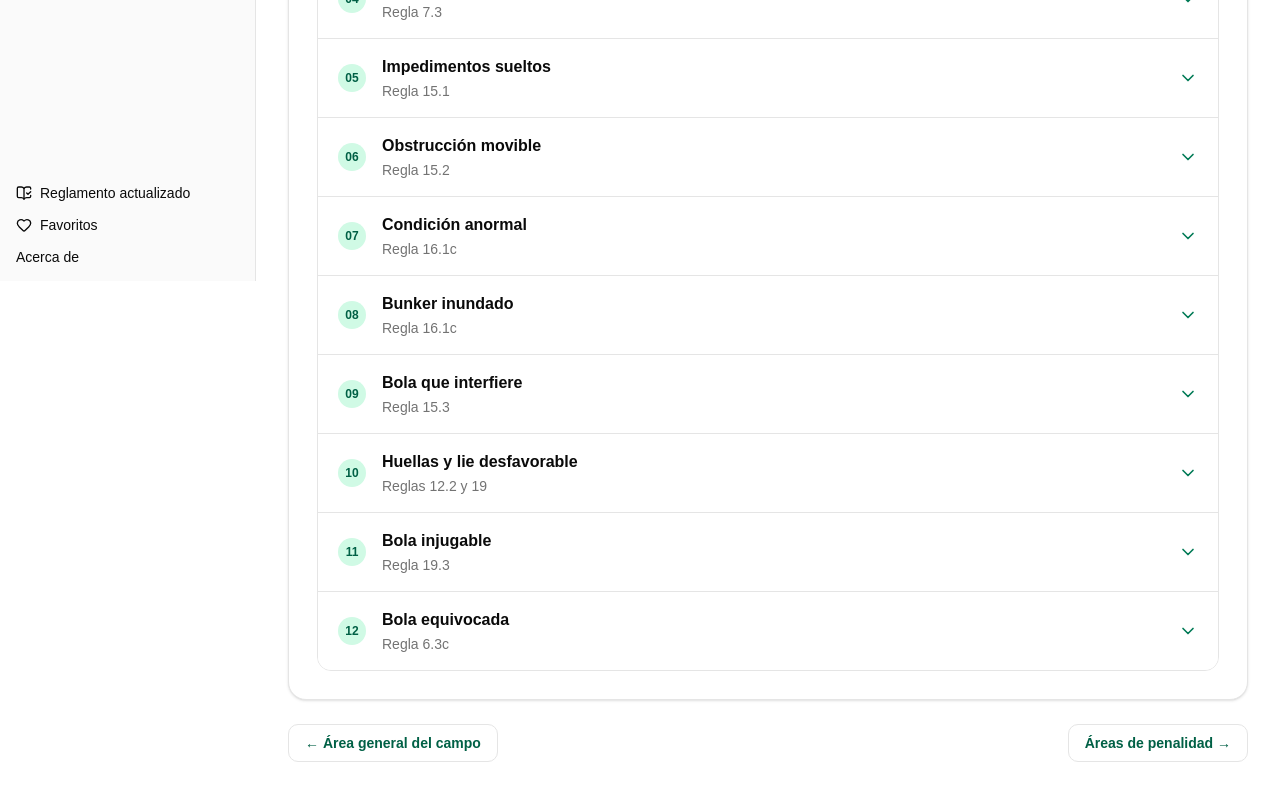
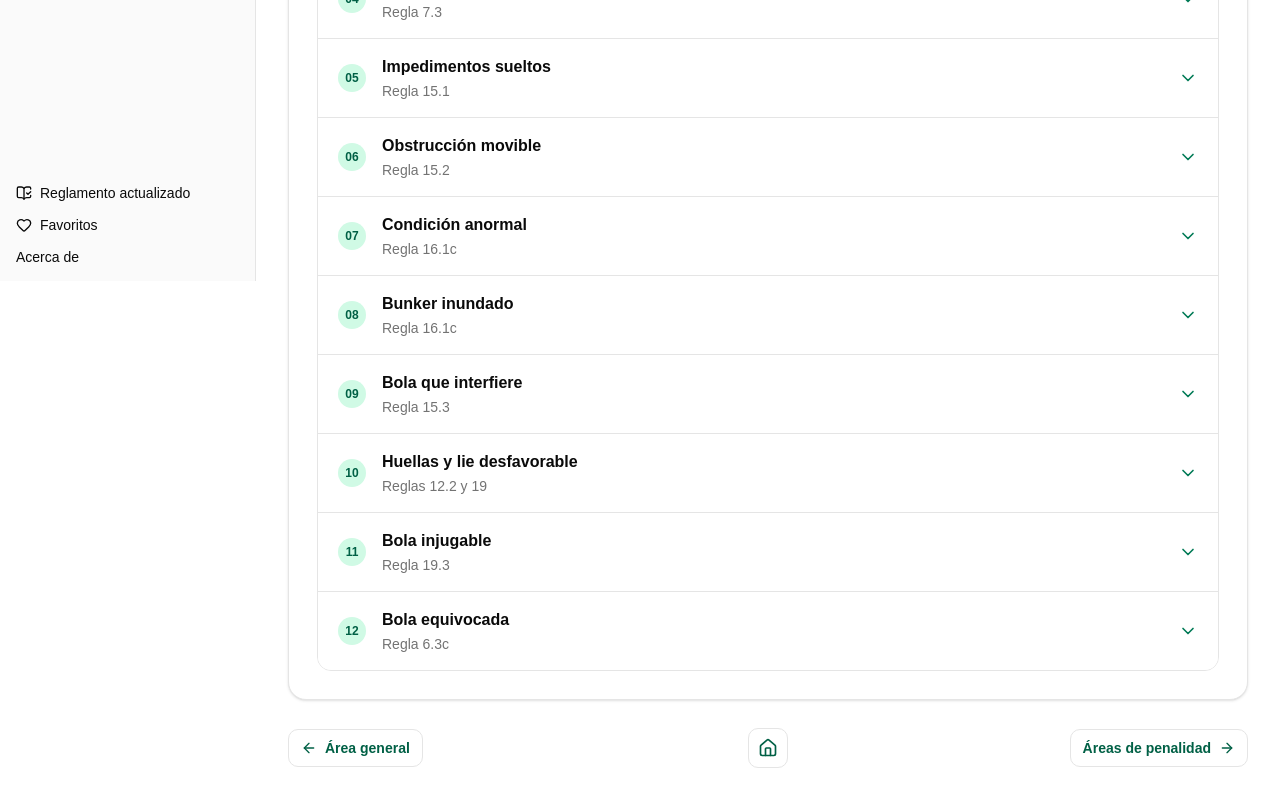
Before and after one commit to IgnacioCepeda/Golf_Rules, a Next.js app in the folder web/: page /dashboard/bunker in a window 1280 px wide. Shown: the part 519-1319 px from the top of the page. Built offline with nearby package versions, Linux system fonts and the light colour scheme.

Commit message:
feat: add section navigation controls v0.8.2

```diff
--- a/web/app/acerca-de/page.tsx
+++ b/web/app/acerca-de/page.tsx
@@ -20,7 +20,7 @@ export default function AboutPage() {
           <dl className="mt-6 space-y-3 text-sm">
             <div className="flex justify-between gap-4 border-b border-white/10 pb-3">
               <dt className="text-neutral-400">Versión</dt>
-              <dd className="font-medium">0.8.1</dd>
+              <dd className="font-medium">0.8.2</dd>
             </div>
             <div className="flex justify-between gap-4">
               <dt className="text-neutral-400">Desarrollo</dt>
--- a/web/app/dashboard/area-general/page.tsx
+++ b/web/app/dashboard/area-general/page.tsx
@@ -1,6 +1,7 @@
 import { GeneralAreaSection } from "@/components/general-area-section"
 import { RulesPageLayout } from "@/components/rules-page-layout"
+import { SectionNavigation } from "@/components/section-navigation"
 
 export default function GeneralAreaPage() {
-  return <RulesPageLayout title="Área general del campo"><GeneralAreaSection /><nav aria-label="Navegación entre secciones" className="flex"><a href="/dashboard/mesa-de-salida" className="rounded-lg border px-4 py-2 text-sm font-semibold text-emerald-800 transition hover:bg-emerald-50">← Mesas de salida</a></nav></RulesPageLayout>
+  return <RulesPageLayout title="Área general del campo"><GeneralAreaSection /><SectionNavigation previous={{ href: "/dashboard/mesa-de-salida", label: "Mesas de salida" }} next={{ href: "/dashboard/bunker", label: "Bunker" }} /></RulesPageLayout>
 }
--- a/web/app/dashboard/areas-de-penalizacion/page.tsx
+++ b/web/app/dashboard/areas-de-penalizacion/page.tsx
@@ -1,5 +1,6 @@
 import { RuleTopicsSection } from "@/components/rule-topics-section"
 import { RulesPageLayout } from "@/components/rules-page-layout"
+import { SectionNavigation } from "@/components/section-navigation"
 
 const topics = [
   { title: "Delimitación", rule: "Definición de área de penalización", image: "/rules/areas-de-penalizacion/delimitacion.png", description: "Las áreas de penalización se identifican normalmente con estacas o líneas rojas o amarillas. Incluyen el suelo y todo lo que está dentro de su borde; el agua no es necesaria para que exista un área de penalización." },
@@ -16,4 +17,4 @@ const topics = [
   { title: "Bola injugable", rule: "Regla 19.1", image: "/rules/areas-de-penalizacion/injugable.png", description: "No puedes declarar una bola injugable dentro de un área de penalización. Puedes jugarla como reposa o usar las opciones de alivio con penalización de la Regla 17." },
 ] as const
 
-export default function PenaltyAreasPage() { return <RulesPageLayout title="Áreas de penalidad (lagos de agua)"><RuleTopicsSection title="Áreas de penalidad (lagos de agua)" intro="Identifica el color del área y elige correctamente tu opción de alivio." topics={topics} /><nav aria-label="Navegación entre secciones" className="flex justify-between"><a href="/dashboard/bunker" className="rounded-lg border px-4 py-2 text-sm font-semibold text-emerald-800 hover:bg-emerald-50">← Bunker</a><a href="/dashboard/green" className="rounded-lg border px-4 py-2 text-sm font-semibold text-emerald-800 hover:bg-emerald-50">Green →</a></nav></RulesPageLayout> }
+export default function PenaltyAreasPage() { return <RulesPageLayout title="Áreas de penalidad (lagos de agua)"><RuleTopicsSection title="Áreas de penalidad (lagos de agua)" intro="Identifica el color del área y elige correctamente tu opción de alivio." topics={topics} /><SectionNavigation previous={{ href: "/dashboard/bunker", label: "Bunker" }} next={{ href: "/dashboard/green", label: "Green" }} /></RulesPageLayout> }
--- a/web/app/dashboard/bases-y-dropear/page.tsx
+++ b/web/app/dashboard/bases-y-dropear/page.tsx
@@ -1,13 +1,12 @@
 import { BasicsDroppingSection } from "@/components/basics-dropping-section"
 import { RulesPageLayout } from "@/components/rules-page-layout"
+import { SectionNavigation } from "@/components/section-navigation"
 
 export default function BasicsDroppingPage() {
   return (
     <RulesPageLayout title="Bases y dropear">
       <BasicsDroppingSection />
-      <nav aria-label="Navegación entre secciones" className="flex justify-end">
-        <a href="/dashboard/mesa-de-salida" className="rounded-lg border px-4 py-2 text-sm font-semibold text-emerald-800 transition hover:bg-emerald-50">Mesas de salida →</a>
-      </nav>
+      <SectionNavigation next={{ href: "/dashboard/mesa-de-salida", label: "Mesas de salida" }} />
     </RulesPageLayout>
   )
 }
--- a/web/app/dashboard/bunker/page.tsx
+++ b/web/app/dashboard/bunker/page.tsx
@@ -1,5 +1,6 @@
 import { RuleTopicsSection } from "@/components/rule-topics-section"
 import { RulesPageLayout } from "@/components/rules-page-layout"
+import { SectionNavigation } from "@/components/section-navigation"
 
 const topics = [
   { title: "Delimitación del bunker", rule: "Definición de bunker", image: "/rules/bunker/delimitacion.png", description: "Un bunker es un área preparada de arena. El borde se define por donde el suelo ha sido cortado hacia abajo; si parte de la bola toca arena dentro del borde, está en el bunker." },
@@ -16,4 +17,4 @@ const topics = [
   { title: "Bola equivocada", rule: "Regla 6.3c", image: "/rules/bunker/bola-equivocada.png", description: "No juegues una bola equivocada. En juego por golpes la penalización es dos golpes y debes corregir jugando la bola correcta; los golpes a la bola equivocada no cuentan." },
 ] as const
 
-export default function BunkerPage() { return <RulesPageLayout title="Bunker (trampas de arena)"><RuleTopicsSection title="Bunker (trampas de arena)" intro="Procedimientos y opciones de alivio cuando tu bola está en la arena." topics={topics} /><nav aria-label="Navegación entre secciones" className="flex justify-between"><a href="/dashboard/area-general" className="rounded-lg border px-4 py-2 text-sm font-semibold text-emerald-800 hover:bg-emerald-50">← Área general del campo</a><a href="/dashboard/areas-de-penalizacion" className="rounded-lg border px-4 py-2 text-sm font-semibold text-emerald-800 hover:bg-emerald-50">Áreas de penalidad →</a></nav></RulesPageLayout> }
+export default function BunkerPage() { return <RulesPageLayout title="Bunker (trampas de arena)"><RuleTopicsSection title="Bunker (trampas de arena)" intro="Procedimientos y opciones de alivio cuando tu bola está en la arena." topics={topics} /><SectionNavigation previous={{ href: "/dashboard/area-general", label: "Área general" }} next={{ href: "/dashboard/areas-de-penalizacion", label: "Áreas de penalidad" }} /></RulesPageLayout> }
--- a/web/app/dashboard/green/page.tsx
+++ b/web/app/dashboard/green/page.tsx
@@ -1,5 +1,6 @@
 import { RuleTopicsSection } from "@/components/rule-topics-section"
 import { RulesPageLayout } from "@/components/rules-page-layout"
+import { SectionNavigation } from "@/components/section-navigation"
 
 const topics = [
   { title: "Green del hoyo que juegas", rule: "Regla 13.1", image: "/rules/green/green-del-hoyo.png", description: "En el green de tu hoyo puedes marcar, levantar, limpiar y reponer la bola. También puedes reparar daños y quitar arena y tierra suelta." },
@@ -19,4 +20,4 @@ const topics = [
   { title: "Putt desde lugar equivocado", rule: "Regla 14.7", image: "/rules/green/putt-equivocado.png", description: "Si juegas desde un lugar equivocado, detente y corrige el procedimiento. En juego por golpes, una infracción grave puede requerir corregir antes de iniciar el siguiente hoyo." },
 ] as const
 
-export default function GreenPage() { return <RulesPageLayout title="Green"><RuleTopicsSection title="Green" intro="Reglas para marcar, reparar y jugar la bola en el green del hoyo." topics={topics} /><nav aria-label="Navegación entre secciones" className="flex"><a href="/dashboard/areas-de-penalizacion" className="rounded-lg border px-4 py-2 text-sm font-semibold text-emerald-800 hover:bg-emerald-50">← Áreas de penalización</a></nav></RulesPageLayout> }
+export default function GreenPage() { return <RulesPageLayout title="Green"><RuleTopicsSection title="Green" intro="Reglas para marcar, reparar y jugar la bola en el green del hoyo." topics={topics} /><SectionNavigation previous={{ href: "/dashboard/areas-de-penalizacion", label: "Áreas de penalidad" }} /></RulesPageLayout> }
--- a/web/app/dashboard/mesa-de-salida/page.tsx
+++ b/web/app/dashboard/mesa-de-salida/page.tsx
@@ -1,13 +1,12 @@
 import { RulesPageLayout } from "@/components/rules-page-layout"
 import { TeeingAreaSection } from "@/components/teeing-area-section"
+import { SectionNavigation } from "@/components/section-navigation"
 
 export default function TeeingAreaPage() {
   return (
     <RulesPageLayout title="Mesas de salida">
       <TeeingAreaSection />
-      <nav aria-label="Navegación entre secciones" className="flex">
-        <a href="/dashboard/bases-y-dropear" className="rounded-lg border px-4 py-2 text-sm font-semibold text-emerald-800 transition hover:bg-emerald-50">← Bases y dropear</a>
-      </nav>
+      <SectionNavigation previous={{ href: "/dashboard/bases-y-dropear", label: "Bases y dropear" }} next={{ href: "/dashboard/area-general", label: "Área general" }} />
     </RulesPageLayout>
   )
 }
--- /dev/null
+++ b/web/components/section-navigation.tsx
@@ -0,0 +1,20 @@
+import { ArrowLeftIcon, ArrowRightIcon, HomeIcon } from "lucide-react"
+
+type SectionNavigationProps = {
+  previous?: { href: string; label: string }
+  next?: { href: string; label: string }
+}
+
+export function SectionNavigation({ previous, next }: SectionNavigationProps) {
+  return (
+    <nav aria-label="Navegación entre secciones" className="grid grid-cols-3 items-center gap-3 pt-1">
+      <div className="justify-self-start">
+        {previous ? <a href={previous.href} className="inline-flex items-center gap-2 rounded-lg border px-3 py-2 text-sm font-semibold text-emerald-800 transition hover:bg-emerald-50"><ArrowLeftIcon className="size-4" /><span className="hidden sm:inline">{previous.label}</span></a> : null}
+      </div>
+      <a href="/dashboard" aria-label="Volver al menú principal" title="Menú principal" className="inline-flex size-10 justify-self-center items-center justify-center rounded-lg border text-emerald-800 transition hover:bg-emerald-50 focus-visible:ring-2 focus-visible:ring-emerald-600 focus-visible:outline-none"><HomeIcon className="size-5" /></a>
+      <div className="justify-self-end">
+        {next ? <a href={next.href} className="inline-flex items-center gap-2 rounded-lg border px-3 py-2 text-sm font-semibold text-emerald-800 transition hover:bg-emerald-50"><span className="hidden sm:inline">{next.label}</span><ArrowRightIcon className="size-4" /></a> : null}
+      </div>
+    </nav>
+  )
+}
--- a/web/package.json
+++ b/web/package.json
@@ -1,6 +1,6 @@
 {
   "name": "web",
-  "version": "0.8.1",
+  "version": "0.8.2",
   "private": true,
   "scripts": {
     "dev": "next dev",
```
Also changed, not shown: 1 other file (tests, documents, lock files or other folders).
